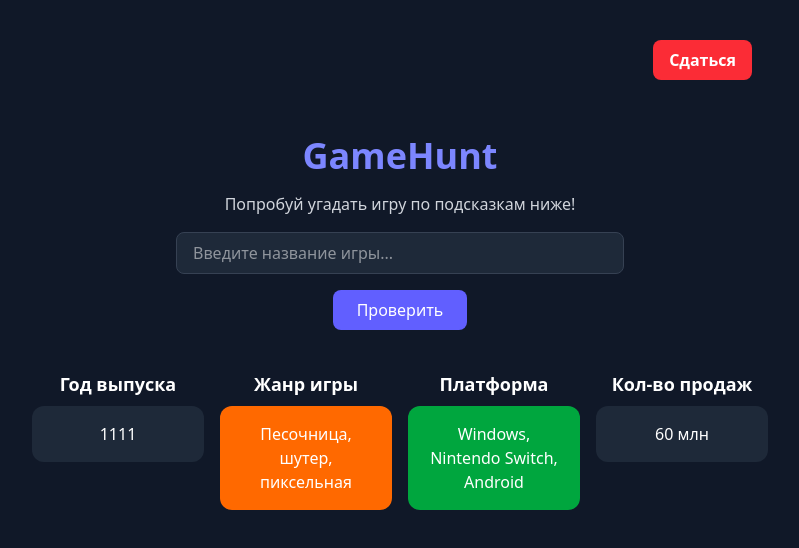
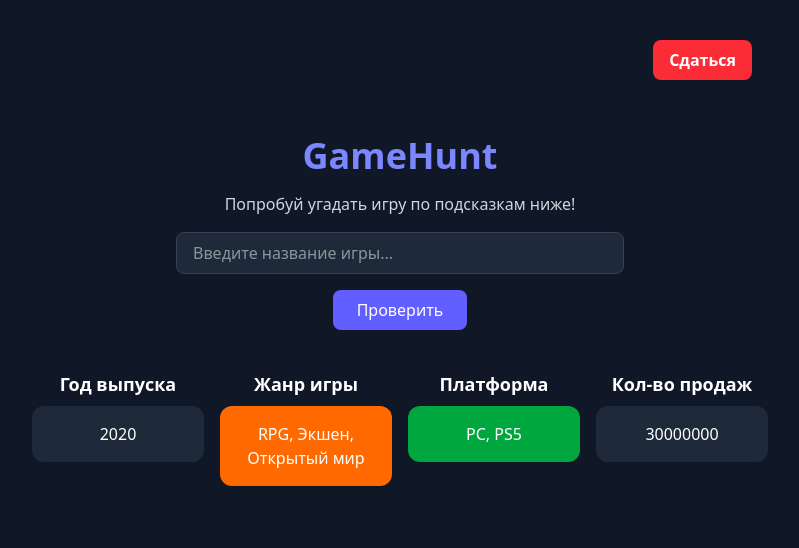
Before and after one commit to Herbaa/GameHunt, a React (Vite) app: page / in a window 1280 px wide. Shown: the top 548 px of the page, without its empty margins (240-1039 px from the left). Built offline with nearby package versions, Linux system fonts and the light colour scheme.

Commit message:
add fixtures

```diff
--- /dev/null
+++ b/__fixtures__/games.js
@@ -0,0 +1,44 @@
+//Для теста выбрано всего 5 игр
+
+export const games = [
+      {
+    id: 1,
+    title: "Minecraft",
+    year: 2011,
+    genres: ["Песочница", "Выживание", "Крафт"],
+    platforms: ["PC", "PS5"],
+    sales: 300000000
+  },
+  {
+    id: 2,
+    title: "The Witcher 3",
+    year: 2015,
+    genres: ["RPG", "Фэнтези", "Открытый мир"],
+    platforms: ["PC", "PS5"],
+    sales: 50000000
+  },
+  {
+    id: 3,
+    title: "Cyberpunk 2077",
+    year: 2020,
+    genres: ["RPG", "Экшен", "Открытый мир"],
+    platforms: ["PC", "PS5"],
+    sales: 30000000
+  },
+  {
+    id: 4,
+    title: "Terraria",
+    year: 2011,
+    genres: ["Песочница", "Платформер", "Пиксельная"],
+    platforms: ['PC', 'PS4'],
+    sales: 45000000
+  },
+  {
+    id: 5,
+    title: "GTA V",
+    year: 2013,
+    genres: ["Экшен", "Открытый мир", "Шутер"],
+    platforms: ["PC", "PS5"],
+    sales: 200000000
+  }
+]
--- a/src/App.jsx
+++ b/src/App.jsx
@@ -1,4 +1,20 @@
+import { useState, useEffect } from "react";
+import { games } from "../__fixtures__/games.js";
+
+
+
 export default function App() {
+  const [game, setGame] = useState(null)
+
+  useEffect(() => {
+    const gameIndex = Math.floor(Math.random() * games.length)
+    setGame(games[gameIndex])
+  }, [])
+
+
+  if(!game) return null
+  console.log(game.title)
+
   return (<>
     <div className="flex flex-col items-center gap-4 mt-10">
       <h1 className="text-4xl font-bold text-indigo-400">GameHunt</h1>
@@ -16,33 +32,33 @@ export default function App() {
       </button>
     </div>
     {/* Тестовый блок с подсказками */}
-    <div class="max-w-3xl mx-auto grid grid-cols-2 sm:grid-cols-4 lg:grid-cols-4 gap-4 mt-10">
+    <div className="max-w-3xl mx-auto grid grid-cols-2 sm:grid-cols-4 lg:grid-cols-4 gap-4 mt-10">
 
-      <div class="flex flex-col items-center">
-        <h3 class="text-lg font-bold mb-2">Год выпуска</h3>
-        <div class="w-full p-4 rounded-xl bg-gray-800 text-center flex items-center justify-center">
-          1111
+      <div className="flex flex-col items-center">
+        <h3 className="text-lg font-bold mb-2">Год выпуска</h3>
+        <div className="w-full p-4 rounded-xl bg-gray-800 text-center flex items-center justify-center">
+          {game.year}
         </div>
       </div>
 
-      <div class="flex flex-col items-center">
-        <h3 class="text-lg font-bold mb-2">Жанр игры</h3>
-        <div class="w-full p-4 rounded-xl bg-orange-500 text-white text-center flex items-center justify-center">
-          Песочница, шутер, пиксельная
+      <div className="flex flex-col items-center">
+        <h3 className="text-lg font-bold mb-2">Жанр игры</h3>
+        <div className="w-full p-4 rounded-xl bg-orange-500 text-white text-center flex items-center justify-center">
+          {game.genres.join(', ')}
         </div>
       </div>
 
-      <div class="flex flex-col items-center">
-        <h3 class="text-lg font-bold mb-2">Платформа</h3>
-        <div class="w-full p-4 rounded-xl bg-green-600 text-white text-center flex items-center justify-center">
-          Windows, Nintendo Switch, Android
+      <div className="flex flex-col items-center">
+        <h3 className="text-lg font-bold mb-2">Платформа</h3>
+        <div className="w-full p-4 rounded-xl bg-green-600 text-white text-center flex items-center justify-center">
+          {game.platforms.join(', ')}
         </div>
       </div>
 
-      <div class="flex flex-col items-center">
-        <h3 class="text-lg font-bold mb-2">Кол-во продаж</h3>
-        <div class="w-full p-4 rounded-xl bg-gray-800 text-center flex items-center justify-center">
-          60 млн
+      <div className="flex flex-col items-center">
+        <h3 className="text-lg font-bold mb-2">Кол-во продаж</h3>
+        <div className="w-full p-4 rounded-xl bg-gray-800 text-center flex items-center justify-center">
+          {game.sales}
         </div>
       </div>
     </div>
--- /dev/null
+++ b/src/LoseButton.jsx
@@ -0,0 +1,9 @@
+export default function LoseButton() { // будет появляться вовремя начала игры.
+    return (
+    <div className="w-full flex justify-end p-4">
+                {/* <button className="cursor-pointer bg-blue-500 hover:bg-blue-700 text-white font-bold py-2 px-4 rounded-lg">Рерол</button>  */}
+        <button className="cursor-pointer bg-red-500 hover:bg-red-700 text-white font-bold py-2 px-4 rounded-lg">
+            Сдаться
+        </button>
+    </div>)
+}
--- a/src/lose.jsx
+++ /dev/null
@@ -1,9 +0,0 @@
-export default function LoseButton() { // будет появляться вовремя начала игры.
-    return (
-    <div class="w-full flex justify-end p-4">
-        <button class="cursor-pointer bg-red-500 hover:bg-red-700 text-white font-bold py-2 px-4 rounded-lg">
-            Сдаться
-        </button>
-    </div>
-    )
-}
--- a/src/main.jsx
+++ b/src/main.jsx
@@ -2,7 +2,8 @@ import { StrictMode } from 'react'
 import { createRoot } from 'react-dom/client'
 import './index.css'
 import App from './App.jsx'
-import LoseButton from './lose.jsx'
+import LoseButton from './LoseButton.jsx'
+
 
 createRoot(document.getElementById('root')).render(
   <StrictMode>
```
